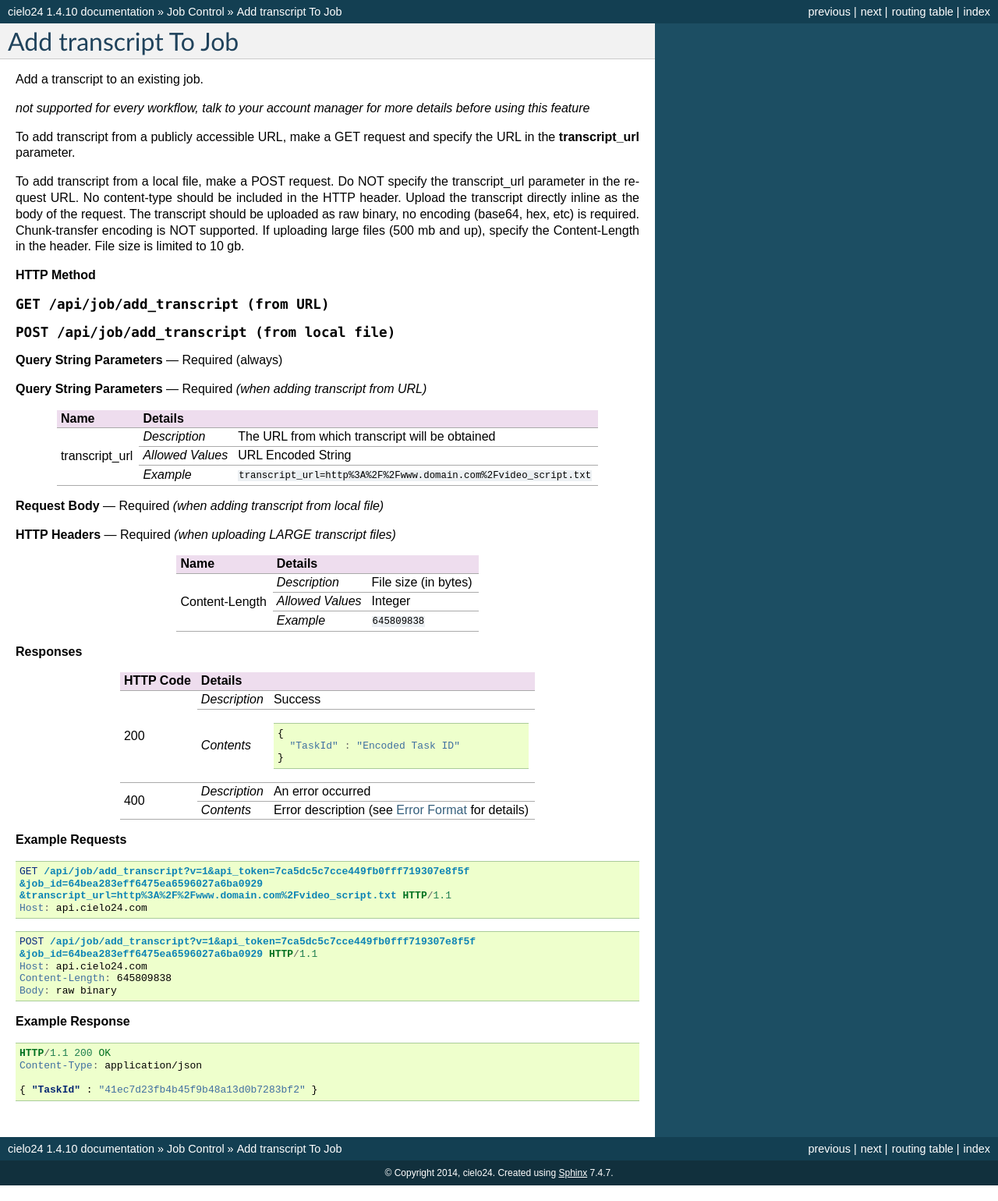
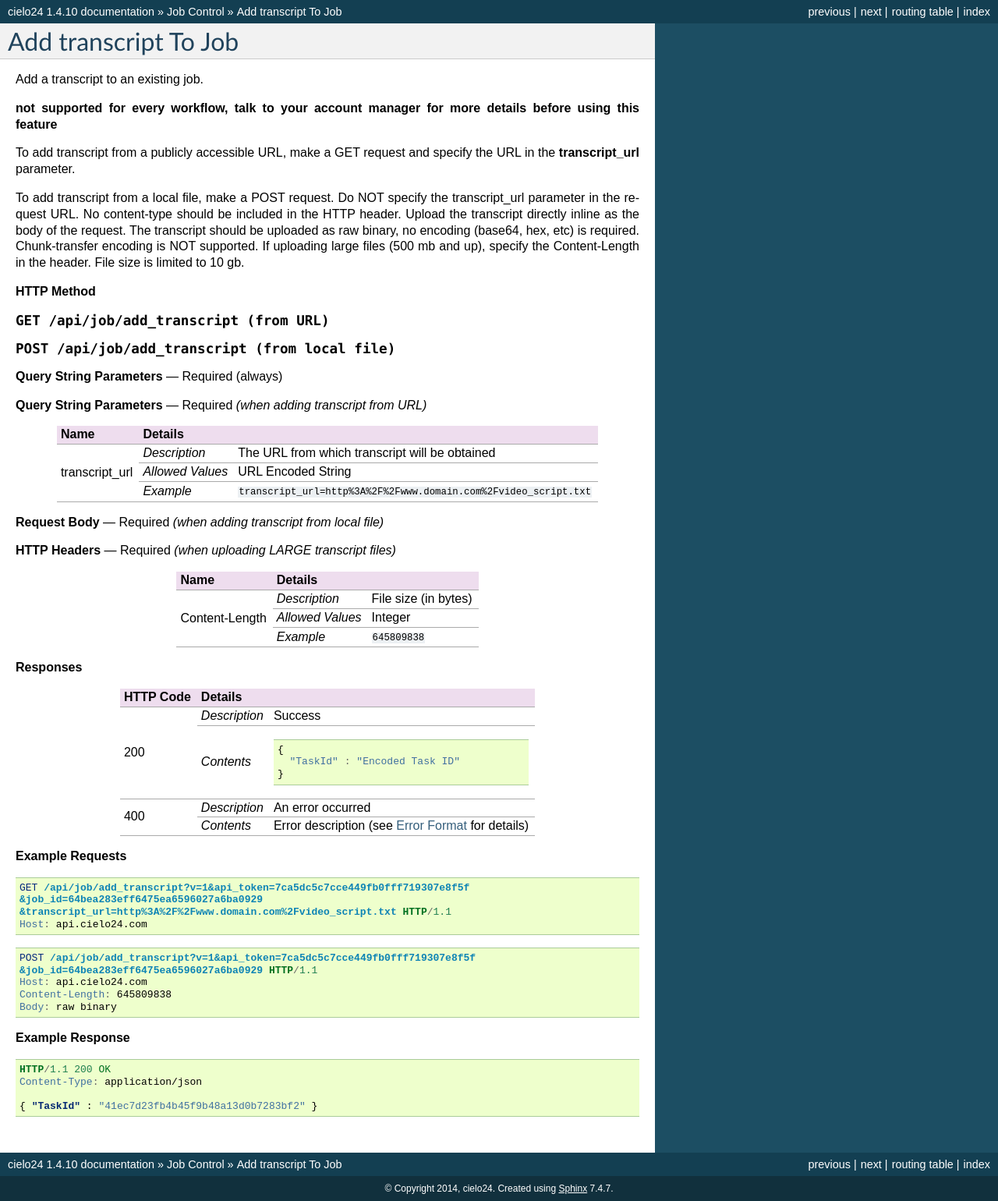
Before and after one commit to cielo24/Docs, a Sphinx documentation site: the page built from api/source/job_control/add_transcript_to_job.rst, in a window 1280 px wide. Shown: the whole page at 78% size. Built offline with Sphinx 7.4.7, drawn with Linux system fonts in a browser that asks for light colours.

```diff
--- a/api/source/job_control/add_transcript_to_job.rst
+++ b/api/source/job_control/add_transcript_to_job.rst
@@ -3,7 +3,7 @@ Add transcript To Job
 
 Add a transcript to an existing job.
 
-*not supported for every workflow, talk to your account manager for more details before using this feature*
+**not supported for every workflow, talk to your account manager for more details before using this feature**
 
 To add transcript from a publicly accessible URL,
 make a GET request and specify the URL in the **transcript_url** parameter.
```
